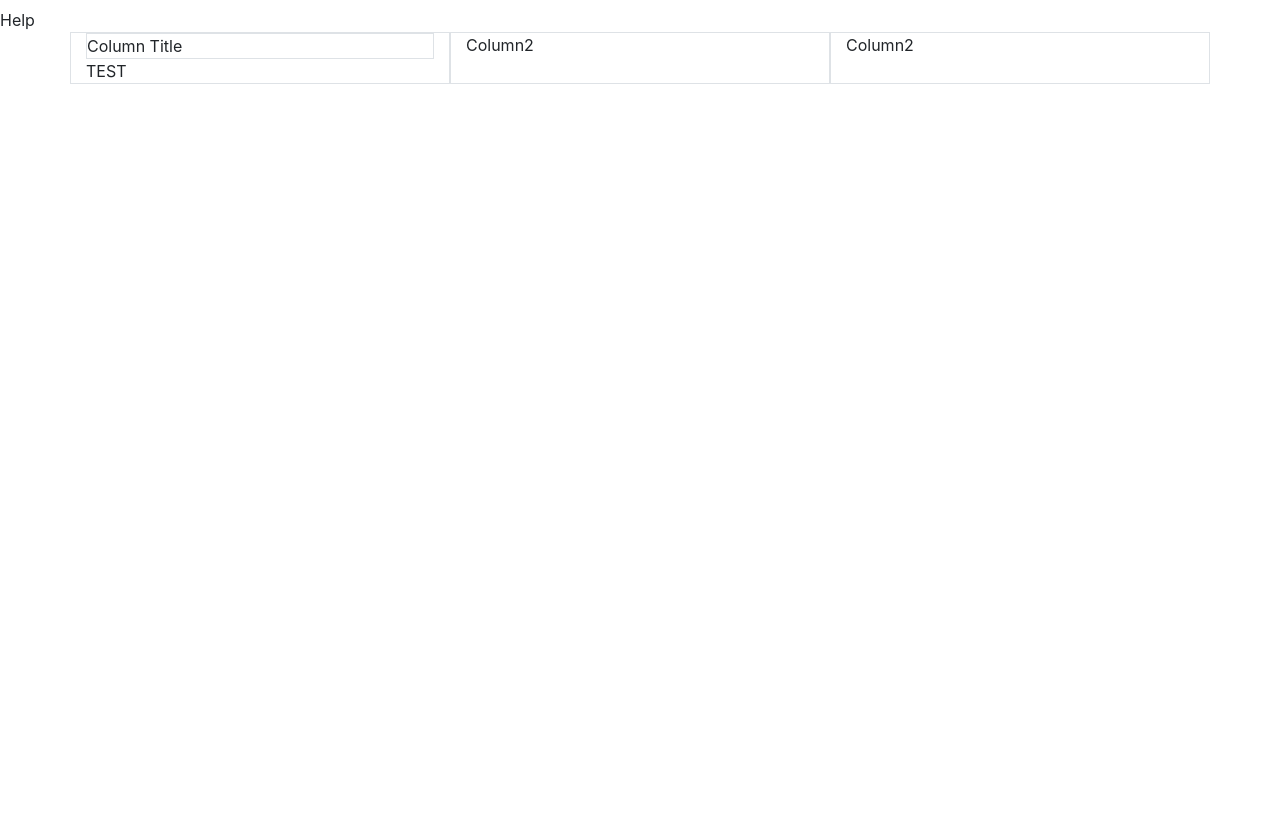
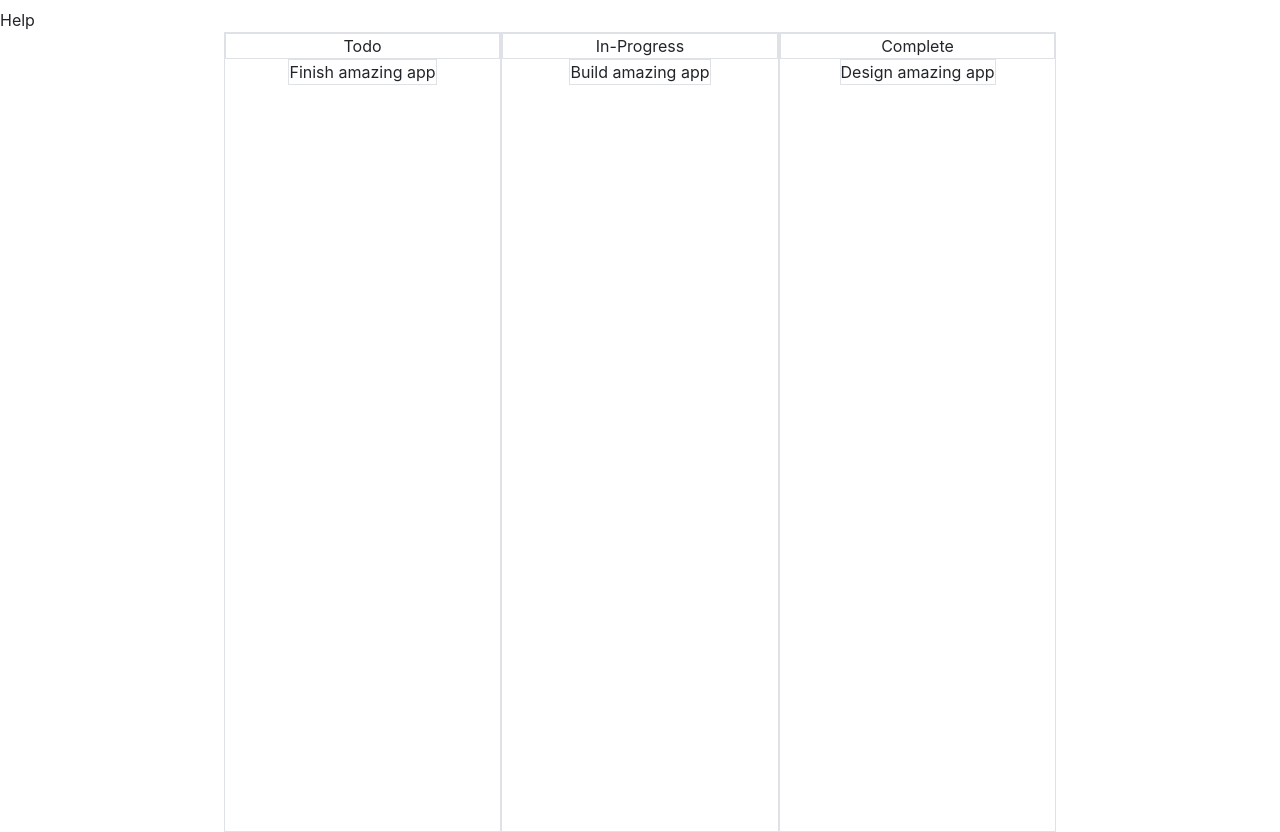
Before and after one commit to kusholhuq/js-olympics-team-overeact, a React (Create React App) app in the folder js-hackathon-olympics/: page / in a window 1280 px wide. Before the commit the page ends 800 px from the top, so only its background shows below. Built offline with nearby package versions, Linux system fonts and the light colour scheme.

Commit message:
3 initial columns complete, takes in content dynamically

```diff
--- a/js-hackathon-olympics/src/components/Column.jsx
+++ b/js-hackathon-olympics/src/components/Column.jsx
@@ -1,4 +1,5 @@
 import React from 'react';
+import TaskCard from './TaskCard';
 
 export default class Column extends React.Component {
   constructor(props) {
@@ -9,12 +10,21 @@ export default class Column extends React.Component {
 
   render() {
     return (
-      <div className='w-100'>
-        <header className='border mx-0 w-100'>
-          Column Title
+      <div className='w-25 vh-100 border'>
+        <header className='border mx-0 w-100 d-flex justify-content-center'>
+          {this.props.title}
         </header>
-        <div>
-          TEST
+        <div className='mx-0 w-100 d-flex justify-content-center'>
+          {
+          this.props.tasks.map(content=>{
+            return (
+              <TaskCard
+              key={content.taskId}
+              content={content.task}
+              />
+            )
+          })
+          }
         </div>
       </div>
     )
--- a/js-hackathon-olympics/src/components/ColumnContainer.jsx
+++ b/js-hackathon-olympics/src/components/ColumnContainer.jsx
@@ -5,19 +5,54 @@ export default class ColumnContainer extends React.Component {
   constructor(props){
     super(props);
     this.state = {
-      columnCount: 3
+      columnCount: 3,
+      columns: [
+        {
+        name: 'Todo',
+        content: [{task: 'Finish amazing app', taskId: 1}]
+        },
+        {
+          name: 'In-Progress',
+          content: [{ task: 'Build amazing app', taskId: 2 }]
+        },
+        {
+          name: "Complete",
+          content: [{ task: 'Design amazing app', taskId: 3 }]
+        }
+      ]
     }
   }
 
   render(){
     return (
       <div className='container'>
-        <div className='row d-flex'>
-          <div className='col border'>
+        <div className='d-flex flex-wrap justify-content-center'>
+          {
+          this.state.columns.map(column=>{
+            return (
+              <Column
+              className = "col d-flex"
+              key = {column.columnId}
+              title = {column.name}
+              tasks = {column.content}
+              />
+            )
+          })
+        }
+
+
+
+
+
+          {/* <div className='col p-0'>
             <Column/>
           </div>
-          <div className='col border'>Column2</div>
-          <div className='col border'>Column2</div>
+          <div className='col p-0'>
+            <Column/>
+            </div>
+          <div className='col p-0'>
+            <Column/>
+            </div> */}
         </div>
       </div>
     )
--- /dev/null
+++ b/js-hackathon-olympics/src/components/TaskCard.jsx
@@ -0,0 +1,9 @@
+import React from 'react';
+
+export default function TaskCard(props){
+  return (
+    <div className="border">
+      {props.content}
+    </div>
+  )
+}
```
